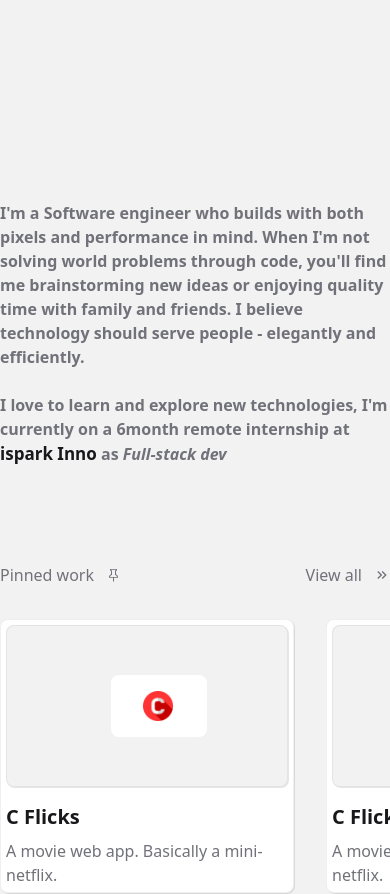
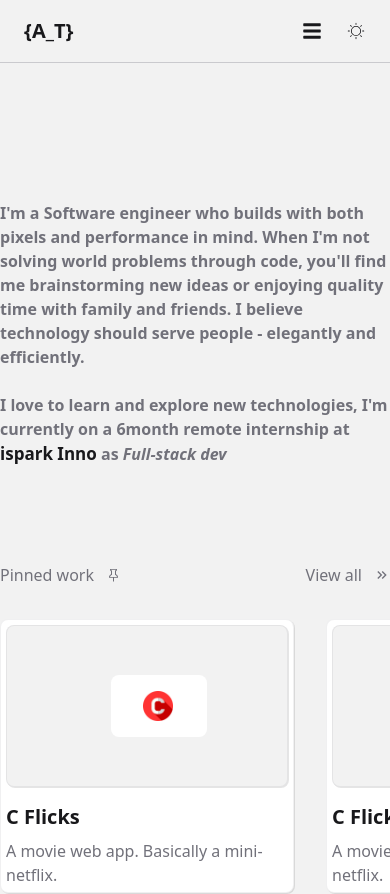
Before and after one commit to Arantisjr/my_portfolio, a Next.js app: page / in a window 390 px wide. Shown: the top 894 px of the page. Built offline with nearby package versions, Linux system fonts and the light colour scheme.

Commit message:
styles: made the navbar responsive

```diff
--- a/app/components/Navbar.tsx
+++ b/app/components/Navbar.tsx
@@ -3,6 +3,7 @@
 import Link from 'next/link';
 import '../styles/Navbar.css';
 import { CiDark, CiLight } from 'react-icons/ci';
+import { FaBars, FaTimes } from 'react-icons/fa';
 import { useEffect, useRef, useState } from 'react';
 
 type Theme = 'light' | 'dark' | 'system';
@@ -11,8 +12,11 @@ const Navbar = () => {
   const [theme, setTheme] = useState<Theme>('system');
   const [resolvedTheme, setResolvedTheme] = useState<'light' | 'dark'>('light');
   const [dropdownOpen, setDropdownOpen] = useState(false);
+  const [mobileMenuOpen, setMobileMenuOpen] = useState(false);
+  const [isMobile, setIsMobile] = useState(false);
 
   const dropdownRef = useRef<HTMLDivElement>(null);
+  const mobileMenuRef = useRef<HTMLDivElement>(null);
 
   const applyTheme = (selectedTheme: Theme) => {
     setTheme(selectedTheme);
@@ -43,43 +47,47 @@ const Navbar = () => {
       }
     };
 
+    const checkIfMobile = () => {
+      setIsMobile(window.innerWidth < 768);
+    };
+
+    checkIfMobile();
+    window.addEventListener('resize', checkIfMobile);
+
     mediaQuery.addEventListener('change', handleSystemChange);
     return () => {
       mediaQuery.removeEventListener('change', handleSystemChange);
+      window.removeEventListener('resize', checkIfMobile);
     };
   }, [theme]);
 
-  // Close dropdown on outside click
   useEffect(() => {
     const handleClickOutside = (event: MouseEvent) => {
-      if (
-        dropdownRef.current &&
-        !dropdownRef.current.contains(event.target as Node)
-      ) {
+      if (dropdownRef.current && !dropdownRef.current.contains(event.target as Node)) {
         setDropdownOpen(false);
+      }
+      if (mobileMenuRef.current && !mobileMenuRef.current.contains(event.target as Node)) {
+        setMobileMenuOpen(false);
       }
     };
 
-    if (dropdownOpen) {
     document.addEventListener('mousedown', handleClickOutside);
-    } else {
-      document.removeEventListener('mousedown', handleClickOutside);
-    }
-
     return () => {
       document.removeEventListener('mousedown', handleClickOutside);
     };
-  }, [dropdownOpen]);
+  }, []);
 
   const toggleDropdown = () => setDropdownOpen((prev) => !prev);
+  const toggleMobileMenu = () => setMobileMenuOpen((prev) => !prev);
 
   return (
     <div className="nav_main_container">
       <Link href={'/'}>
-
         <div className="nav_logo">&#123;A_T&#125;</div>
       </Link>
-      <div className="nav_links">
+
+      {/* Desktop Navigation */}
+      <div className={`nav_links ${isMobile ? 'mobile-hidden' : ''}`}>
         <ul>
           <Link href="/writings"><li>Writings</li></Link>
           <Link href="/projects"><li>Projects</li></Link>
@@ -89,9 +97,17 @@ const Navbar = () => {
         </ul>
       </div>
 
+      {/* Mobile Controls */}
+      <div className="mobile-controls">
+        {isMobile && (
+          <div className="mobile-menu-button" onClick={toggleMobileMenu}>
+            {mobileMenuOpen ? <FaTimes size={20} /> : <FaBars size={20} />}
+          </div>
+        )}
+
         <div className="theme-container" ref={dropdownRef}>
           <div className="theme-icon" onClick={toggleDropdown}>
-          {resolvedTheme === 'dark' ? <CiDark size={24} /> : <CiLight size={24} />}
+            {resolvedTheme === 'dark' ? <CiDark size={20} /> : <CiLight size={20} />}
           </div>
           {dropdownOpen && (
             <div className="theme-dropdown">
@@ -108,6 +124,23 @@ const Navbar = () => {
           )}
         </div>
       </div>
+
+      {/* Mobile Navigation Menu */}
+      {isMobile && (
+        <div
+          ref={mobileMenuRef}
+          className={`mobile-nav-links ${mobileMenuOpen ? 'open' : ''}`}
+        >
+          <ul>
+            <Link href="/writings" onClick={toggleMobileMenu}><li>Writings</li></Link>
+            <Link href="/projects" onClick={toggleMobileMenu}><li>Projects</li></Link>
+            <Link href="/education" onClick={toggleMobileMenu}><li>Education</li></Link>
+            <Link href="/links" onClick={toggleMobileMenu}><li>Links</li></Link>
+            <Link href="/services" onClick={toggleMobileMenu}><li>Services</li></Link>
+          </ul>
+        </div>
+      )}
+    </div>
   );
 };
 
--- a/app/styles/Navbar.css
+++ b/app/styles/Navbar.css
@@ -60,3 +60,84 @@
 .theme-option:hover {
   background-color: hsl(0, 0%, 80%);
 }
+/* Mobile-specific styles */
+@media (max-width: 768px) {
+  .nav_main_container {
+    left: 0;
+    right: 0;
+    padding: 1rem 1.5rem;
+  }
+
+  .nav_links {
+    display: none;
+  }
+
+  .mobile-controls {
+    display: flex;
+    align-items: center;
+    gap: 1.5rem;
+    margin-left: auto; /* Pushes controls to the right */
+  }
+
+  .mobile-menu-button {
+    display: flex;
+    align-items: center;
+    justify-content: center;
+    cursor: pointer;
+    z-index: 1001;
+  }
+
+  .mobile-nav-links {
+  position: fixed;
+  top: 60px; /* Adjust based on your navbar height */
+  left: 0;
+  width: 100%;
+  background-color: var(--bg-color);
+  padding: 0 1.5rem; /* Changed from 1rem to 0 for top/bottom */
+  box-shadow: 0 4px 6px rgba(0, 0, 0, 0.1);
+  z-index: 998;
+  max-height: 0;
+  overflow: hidden;
+  opacity: 0;
+  transition: all 0.3s ease;
+  visibility: hidden;
+}
+
+.mobile-nav-links.open {
+  max-height: 500px;
+  padding: 1rem 1.5rem; /* Add padding only when open */
+  opacity: 1;
+  visibility: visible;
+}
+
+  .mobile-nav-links ul {
+    display: flex;
+    flex-direction: column;
+    gap: 1rem;
+    list-style: none;
+    padding: 0;
+    margin: 0;
+  }
+
+  .mobile-nav-links ul li {
+    padding: 0.5rem 0;
+    border-bottom: 1px solid hsl(240, 4%, 80%);
+  }
+
+  .theme-container {
+    position: relative;
+    z-index: 1000;
+  }
+
+  .theme-dropdown {
+    position: absolute;
+    right: 0;
+    top: 30px;
+    background-color: var(--white);
+    border-radius: 6px;
+    padding: 0.5rem;
+    z-index: 1001;
+    min-width: 150px;
+    box-shadow: 0 6px 4px rgba(0,0,0,0.1);
+  }
+}
```
Lines whose indentation alone changed are shown as unchanged.
